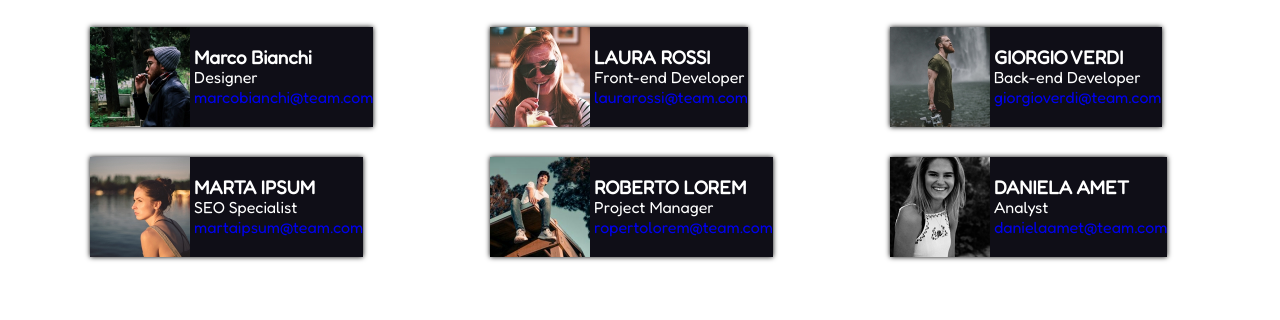
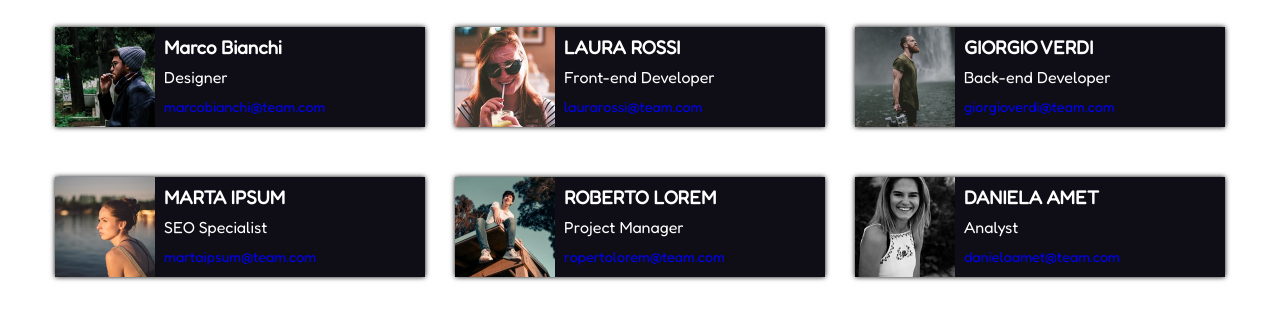
Before and after one commit to Spectrum5/html-css-float-cards, a plain HTML site: page index.html in a window 1280 px wide. Shown: the part 142-462 px from the top of the page. Drawn offline with Linux system fonts and the light colour scheme.

Commit message:
Esercizio completato

```diff
--- a/css/style.css
+++ b/css/style.css
@@ -16,6 +16,7 @@ body{
 .container {
     max-width: 1200px;
     margin: 0 auto;
+    overflow: hidden;
 }
 
 .clearfix::after {
@@ -39,11 +40,10 @@ header {
 }
 
 header .container h1 {
-    padding: 30px 0;
+    padding: 30px;
     color: #e53170;
     font-family: 'Fredoka One', cursive;
 }
-
 
 /* Main */
 
@@ -53,14 +53,15 @@ section.container {
 
 .column {
     width: calc(100% / 3);
-    padding: 0 50px;
-    margin-bottom: 30px;
+    padding: 0 15px;
+    margin-bottom: 50px;
 }
 
 .card {
         background-color: #0f0e17;
         color: #FFF;
         box-shadow: 0 0 5px #000;
+        overflow: hidden;
 }
 
 .card .info-card {
@@ -69,7 +70,8 @@ section.container {
 }
 
 .info-card {
-    line-height: 20px;
+    line-height: 30px;
+    margin-left: 5px;
 }
 
 .card .image {
@@ -81,7 +83,8 @@ section.container {
     float: left;
 }
 
-.email {
+.card .email {
     display: block;
     text-decoration: none;
+    font-size: 0.9em;
 }
--- a/index.html
+++ b/index.html
@@ -39,7 +39,7 @@
 
                     <div class="column float-left">
 
-                        <div class="card float-left">
+                        <div class="card">
 
                             <img src="img/male1.png" alt="MARCO BIANCHI" class="image">
 
@@ -56,7 +56,7 @@
 
                     <div class="column float-left">
 
-                        <div class="card float-left">
+                        <div class="card">
 
                             <img src="img/female1.png" alt="LAURA ROSSI" class="image">
 
@@ -72,7 +72,7 @@
 
                     <div class="column float-left">
 
-                        <div class="card float-left">
+                        <div class="card">
 
                             <img src="img/male2.png" alt="GIORGIO VERDI" class="image">
 
@@ -89,7 +89,7 @@
 
                     <div class="column float-left">
 
-                        <div class="card float-left">
+                        <div class="card">
 
                             <img src="img/female2.png" alt="MARTA IPSUM" class="image">
 
@@ -105,7 +105,7 @@
 
                     <div class="column float-left">
 
-                        <div class="card float-left">
+                        <div class="card">
 
                             <img src="img/male3.png" alt="ROBERTO LOREM" class="image">
 
@@ -121,7 +121,7 @@
 
                     <div class="column float-left">
 
-                        <div class="card float-left">
+                        <div class="card">
 
                             <img src="img/female3.png" alt="DANIELA AMET" class="image">
 
```
